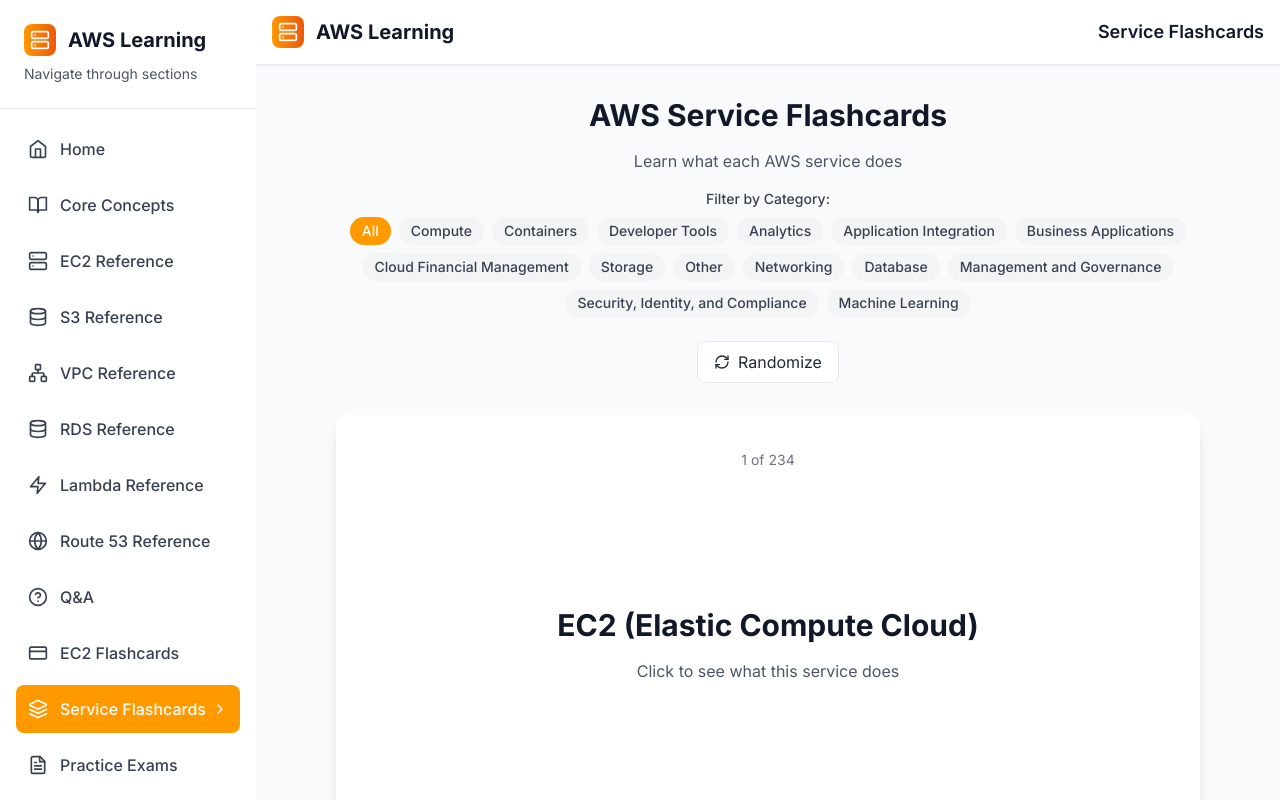
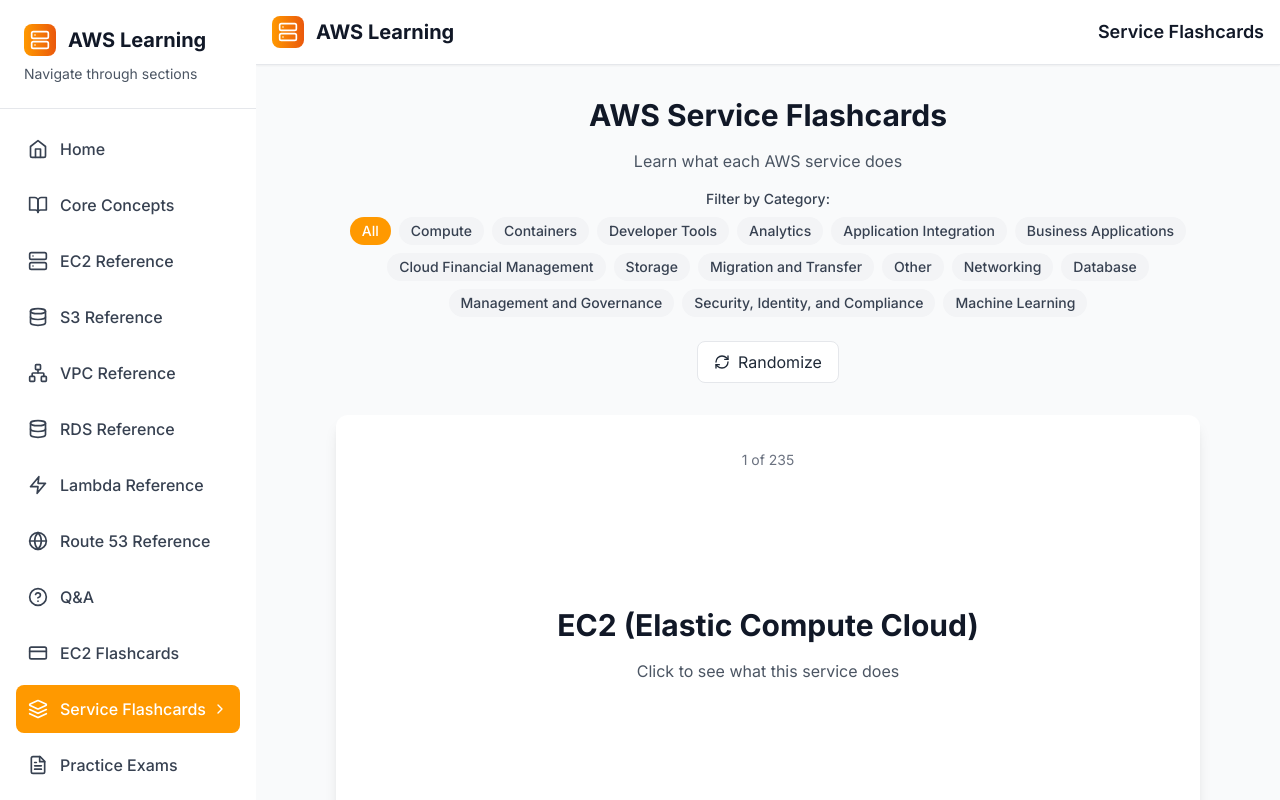
Before and after one commit to pythagoras-19/aws-sa-cert-prep, a Next.js app: page /service-flashcards in a window 1280 px wide. Shown: the top 800 px of the page. Built offline with nearby package versions, Linux system fonts and the light colour scheme.

Commit message:
Add comprehensive Migration and Transfer category with 8 AWS migration services

```diff
--- a/app/service-flashcards/page.tsx
+++ b/app/service-flashcards/page.tsx
@@ -344,19 +344,19 @@
   {
     id: 42,
     service: "Transfer Family",
-    category: "Storage",
+    category: "Migration and Transfer",
     description: "Fully managed file transfer service. Enables you to transfer files over SFTP, FTPS, and FTP directly into and out of Amazon S3 or Amazon EFS."
   },
   {
     id: 43,
     service: "DataSync",
-    category: "Storage",
+    category: "Migration and Transfer",
     description: "Data transfer service. Simplifies, automates, and accelerates moving data between on-premises storage systems and AWS storage services."
   },
   {
     id: 44,
     service: "Snow Family",
-    category: "Storage",
+    category: "Migration and Transfer",
     description: "Edge computing and data transfer devices. Includes Snowcone, Snowball, and Snowmobile for transferring data to and from AWS."
   },
   {
@@ -961,16 +961,19 @@
   {
     id: 98,
     service: "Migration Hub",
+    category: "Migration and Transfer",
     description: "Migration tracking service. Provides a single location to track the progress of application migrations across multiple AWS and partner solutions."
   },
   {
     id: 99,
     service: "Application Discovery Service",
+    category: "Migration and Transfer",
     description: "Application discovery service. Helps enterprise customers plan migration projects by gathering information about their on-premises data centers."
   },
   {
     id: 100,
     service: "Database Migration Service",
+    category: "Migration and Transfer",
     description: "Database migration service. Helps you migrate databases to AWS quickly and securely. The source database remains fully operational during the migration, minimizing downtime to applications that rely on the database."
   },
   {
@@ -1023,6 +1026,7 @@
   {
     id: 110,
     service: "Application Migration Service",
+    category: "Migration and Transfer",
     description: "Application migration service. Rehosts your applications without any code changes or cloud expertise required. It automatically converts your source servers to run natively on AWS."
   },
   {
@@ -1376,6 +1380,14 @@
     service: "AWS User Notifications",
     category: "Management and Governance",
     description: "Notification management service. Provides a centralized way to manage and deliver notifications across AWS services and applications."
+  },
+
+  // Additional Migration and Transfer Services
+  {
+    id: 171,
+    service: "AWS Mainframe Modernization Service",
+    category: "Migration and Transfer",
+    description: "Mainframe modernization service. Helps you migrate and modernize your mainframe applications to AWS. Provides tools and services to refactor, replatform, and rehost mainframe workloads."
   }
 ];
 
```
